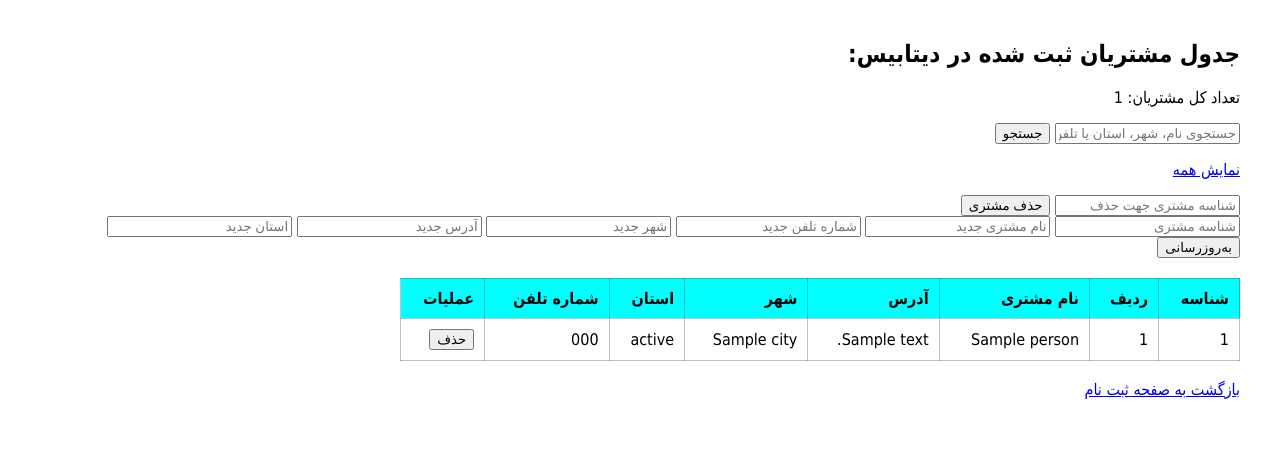
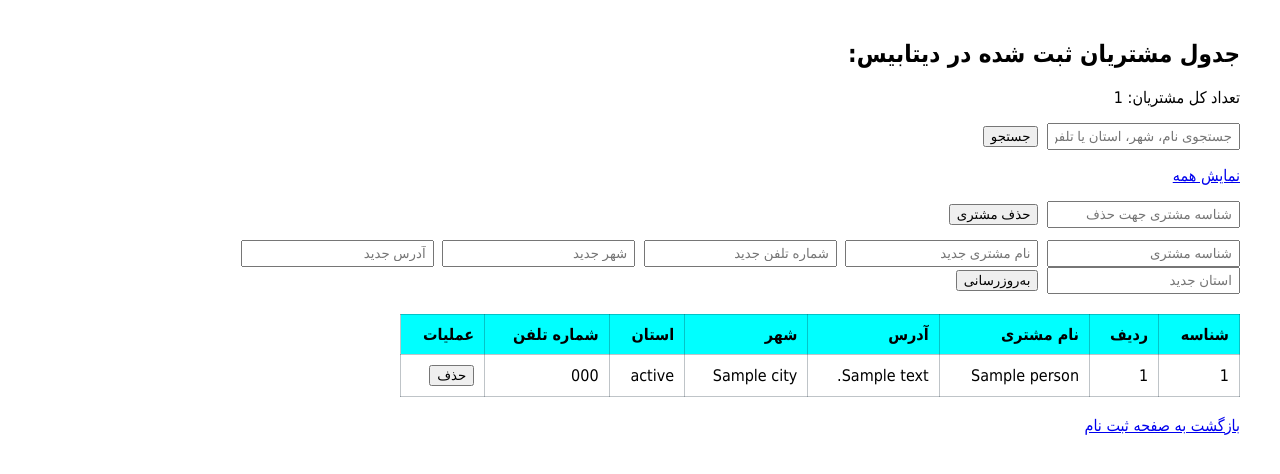
Before and after one commit to CodingWithpoooo/flask-customers, a Flask app: template templates/customers.html in a window 1280 px wide. Shown: the top 474 px of the page. Run offline with Flask 3, Linux system fonts and the light colour scheme; the template is opened without the code that fills it: most values are stand-ins (such as "Sample title", 1, 10 or a date in 2020); parts of the project's set-up code (start-up, migrations or seed data) failed here and were passed over.

Commit message:
Test and refine id-based CRUD and form styling

```diff
--- a/app.py
+++ b/app.py
@@ -177,6 +177,7 @@ def update_customer():
     try:
         customer_id = int(customer_id)
     except ValueError:
+
         flash("شناسه مشتری نامعتبر است.")
         return redirect('/customers')
 
--- a/templates/customers.html
+++ b/templates/customers.html
@@ -13,6 +13,13 @@
         }
         th {
             background-color: aqua;
+        }
+        form{
+            margin-bottom: 12px;
+        }
+        input{
+            padding: 4px 6px;
+            margin-left: 4px;
         }
     </style>
 </head>
```
